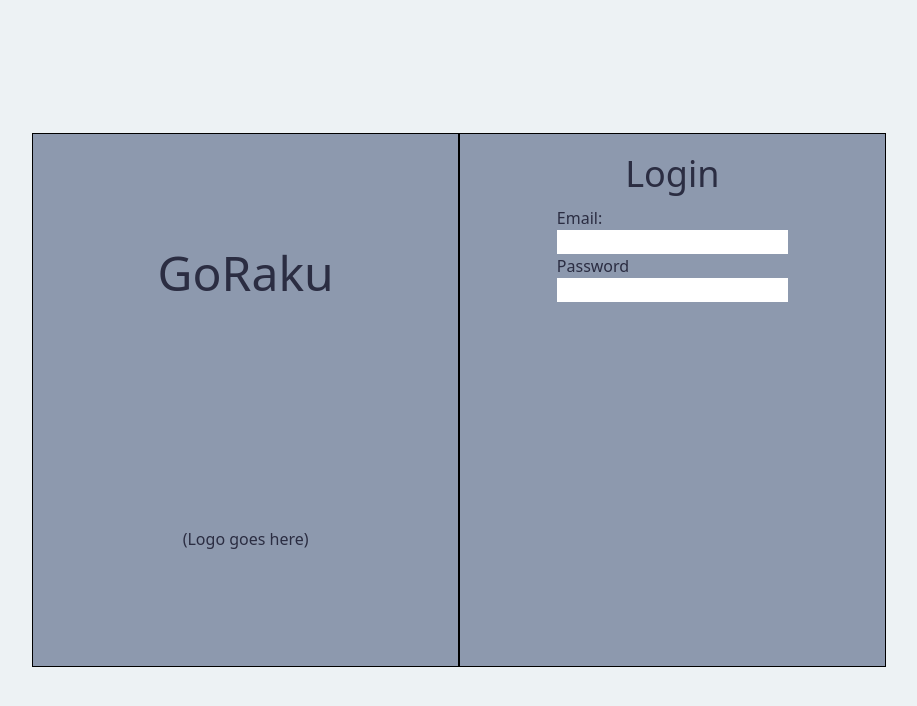
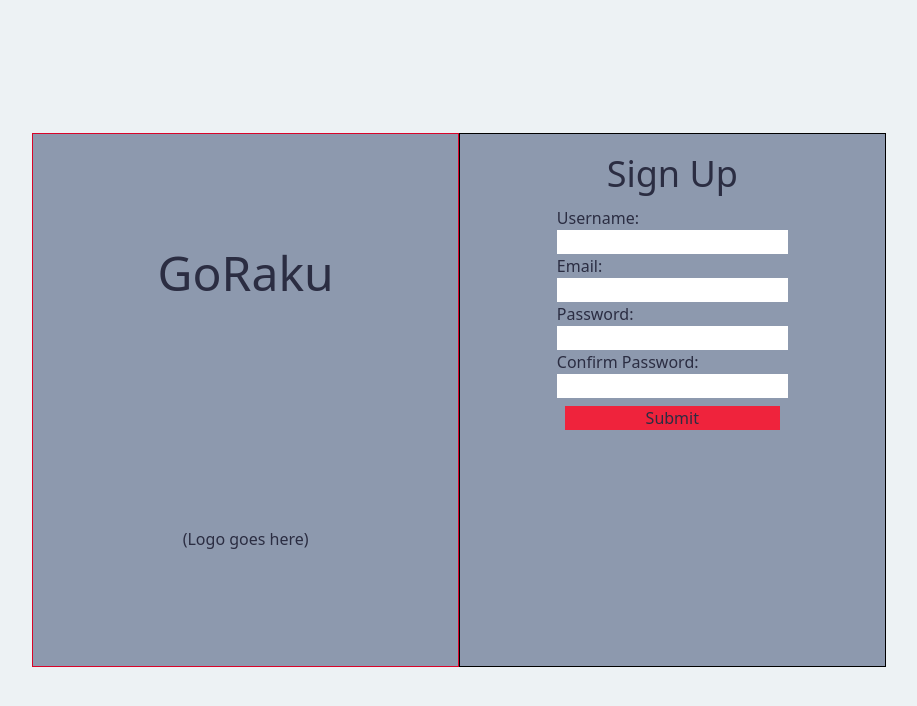
Before and after one commit to matthewkurtti/goraku, a React (Vite) app in the folder client/: page / in a window 1280 px wide. Shown: the top 706 px of the page, without its empty margins (181-1098 px from the left). Built offline with nearby package versions, Linux system fonts and the light colour scheme.

Commit message:
feat: make initial page for signup

```diff
--- a/client/src/App.tsx
+++ b/client/src/App.tsx
@@ -10,7 +10,7 @@ import LoginPage from "./components/LoginPage";
 
 function App() {
   // useStates and variables
-  const [page, setPage] = useState<string>("");
+  const [page, setPage] = useState<string>("signup");
 
   // useEffects
   useEffect(() => {}, [page]);
--- a/client/src/components/LoginPage.tsx
+++ b/client/src/components/LoginPage.tsx
@@ -1,10 +1,9 @@
 function LoginPage() {
   return (
     <>
-      {/* <h1 className="text-3xl font-bold underline">Hello world!</h1> */}
       <main className="w-full h-dvh flex justify-center items-center">
         <div className="bg-secondary-monochrome flex items-center w-2/3 h-2/3 ">
-          <div className="flex flex-col justify-around items-center w-1/2 h-full border-black border-solid border-1">
+          <div className="flex flex-col justify-around items-center w-1/2 h-full border-primary-accent border-solid border-1">
             <h1 className="text-5xl">GoRaku</h1>
             <h1>(Logo goes here)</h1>
           </div>
@@ -15,6 +14,7 @@ function LoginPage() {
               <input className="bg-white" type="text" />
               <label htmlFor="">Password</label>
               <input className="bg-white" type="text" />
+              <button className="bg-secondary-accent m-2">Submit</button>
             </form>
           </div>
         </div>
--- a/client/src/components/SignUpPage.tsx
+++ b/client/src/components/SignUpPage.tsx
@@ -1,9 +1,27 @@
 function SignUpPage() {
   return (
     <>
-      {/* <h1 className="text-3xl font-bold underline">Hello world!</h1> */}
-      <main className="flex flex-col items-center p-5">
-        <h1 className="text-2xl">Sign Up Page </h1>
+      <main className="w-full h-dvh flex justify-center items-center">
+        <div className="bg-secondary-monochrome flex items-center w-2/3 h-2/3 ">
+          <div className="flex flex-col justify-around items-center w-1/2 h-full border-primary-accent border-solid border-1">
+            <h1 className="text-5xl">GoRaku</h1>
+            <h1>(Logo goes here)</h1>
+          </div>
+          <div className="w-1/2 h-full flex flex-col items-center border-black border-solid border-1 p-5">
+            <h1 className="text-4xl">Sign Up</h1>
+            <form className="flex flex-col p-3" action="">
+              <label htmlFor="">Username: </label>
+              <input className="bg-white" type="text" />
+              <label htmlFor="">Email: </label>
+              <input className="bg-white" type="text" />
+              <label htmlFor="">Password: </label>
+              <input className="bg-white" type="text" />
+              <label htmlFor="">Confirm Password: </label>
+              <input className="bg-white" type="text" />
+              <button className="bg-secondary-accent m-2">Submit</button>
+            </form>
+          </div>
+        </div>
       </main>
     </>
   );
```
